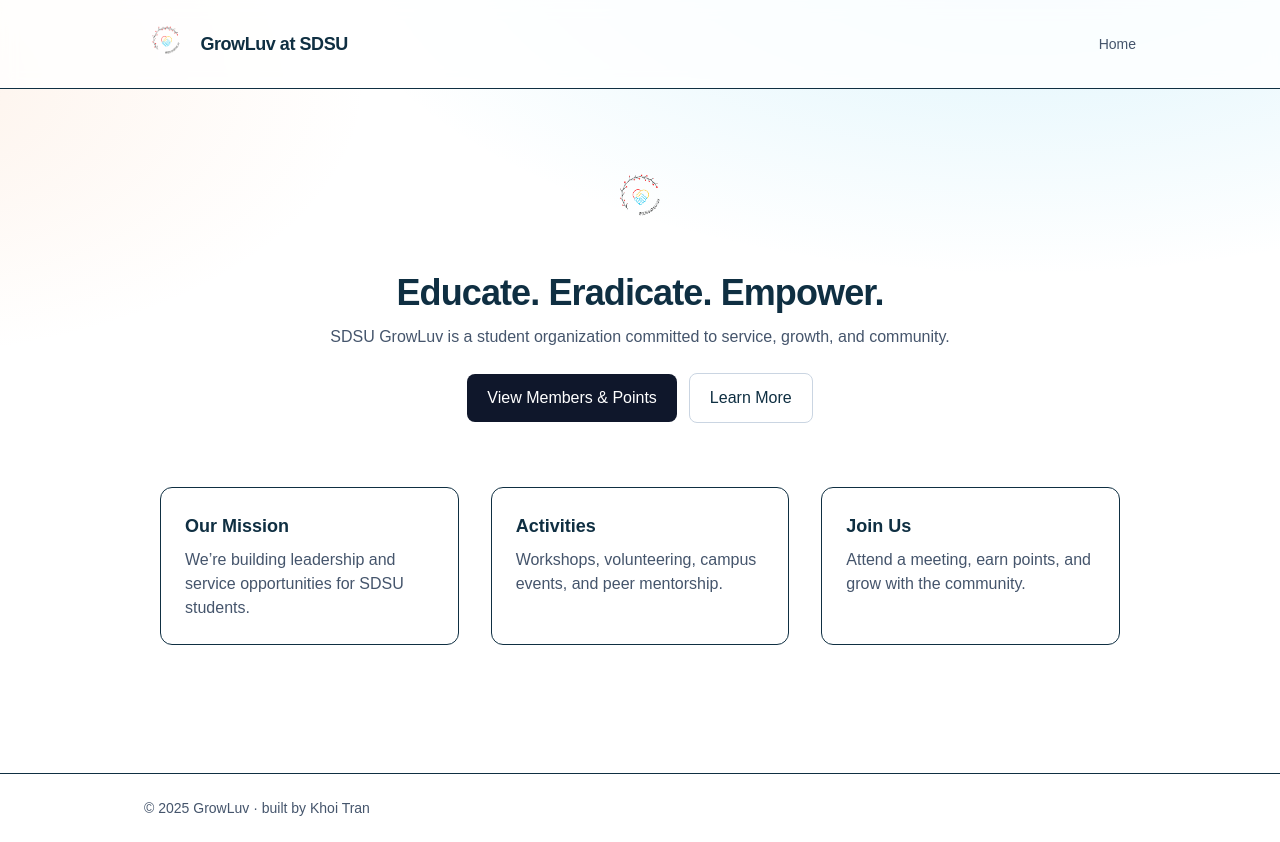
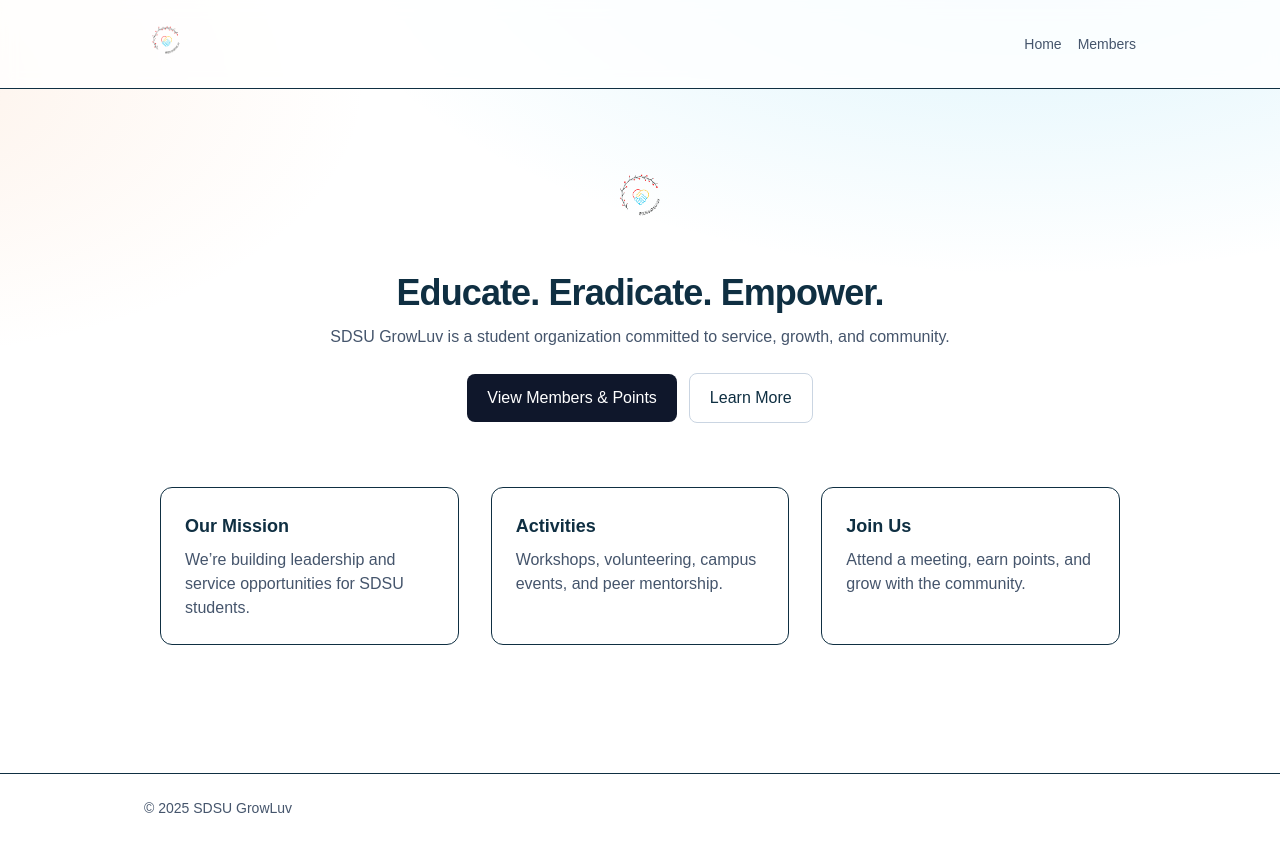
Before and after one commit to sdsugrowluvadmin/growluv_members, a Next.js app: page / in a window 1280 px wide. Built offline with nearby package versions, Linux system fonts and the light colour scheme.

Commit message:
Update layout.tsx

```diff
--- a/src/app/layout.tsx
+++ b/src/app/layout.tsx
@@ -1,52 +1,41 @@
-// src/app/layout.tsx
+// src/app/layout.tsx  (header snippet)
 import './globals.css';
 import Image from 'next/image';
 
 export const metadata = {
-  title: 'GrowLuv Members',
-  description: 'Read-only member directory',
+  title: 'SDSU GrowLuv',
+  description: 'Official site & members directory',
 };
 
 export default function RootLayout({ children }: { children: React.ReactNode }) {
   return (
     <html lang="en">
       <body className="min-h-screen bg-white text-slate-900">
-        {/* Header (global) */}
         <header className="sticky top-0 z-40 border-b bg-white/80 backdrop-blur">
           <div className="mx-auto max-w-5xl px-4 py-3 flex items-center gap-3">
-            {/* LOGO — scale here */}
-            <a href="/" aria-label="GrowLuv home" className="flex items-center gap-3">
+            <a href="/" aria-label="SDSU GrowLuv" className="flex items-center gap-3">
               <Image
                 src="/sdsu-growluv-logo.png"
-                alt="GrowLuv"
-                width={560}          // intrinsic ratio; can be any same-aspect pair
+                alt="SDSU GrowLuv"
+                width={560}
                 height={200}
-                className="h-10 w-auto md:h-14 lg:h-16"  // ← adjust sizes here
+                className="h-10 w-auto md:h-14 lg:h-16"
                 priority
               />
-              {/* Optional text lockup */}
-              <span className="hidden sm:inline text-base md:text-lg font-semibold tracking-tight">
-                GrowLuv at SDSU
-              </span>
             </a>
-
-            {/* Right-side space for nav/actions */}
             <nav className="ml-auto flex items-center gap-4">
               <a href="/" className="text-sm text-slate-600 hover:text-slate-900">Home</a>
-              {/* add more links later */}
+              <a href="/members" className="text-sm text-slate-600 hover:text-slate-900">Members</a>
+              {/* add more links later (About, Events, Contact, etc.) */}
             </nav>
           </div>
         </header>
 
-        {/* Page content */}
-        <main className="mx-auto max-w-5xl px-4 py-6">
-          {children}
-        </main>
+        <main className="mx-auto max-w-5xl px-4 py-6">{children}</main>
 
-        {/* Footer (global) */}
         <footer className="mt-16 border-t">
           <div className="mx-auto max-w-5xl px-4 py-6 text-sm text-slate-600">
-            © {new Date().getFullYear()} GrowLuv · built by Khoi Tran
+            © {new Date().getFullYear()} SDSU GrowLuv
           </div>
         </footer>
       </body>
```
